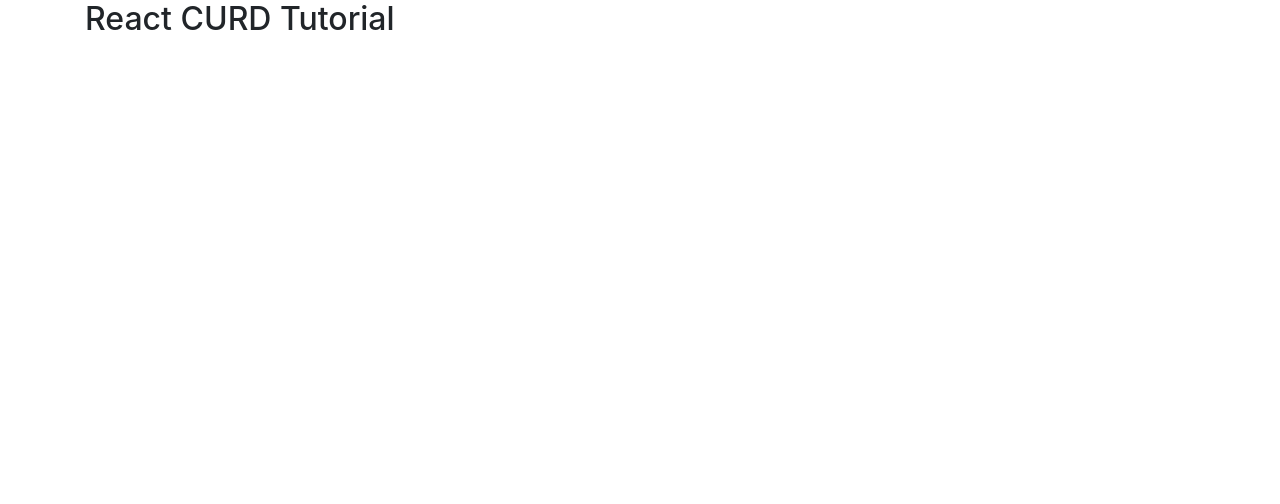
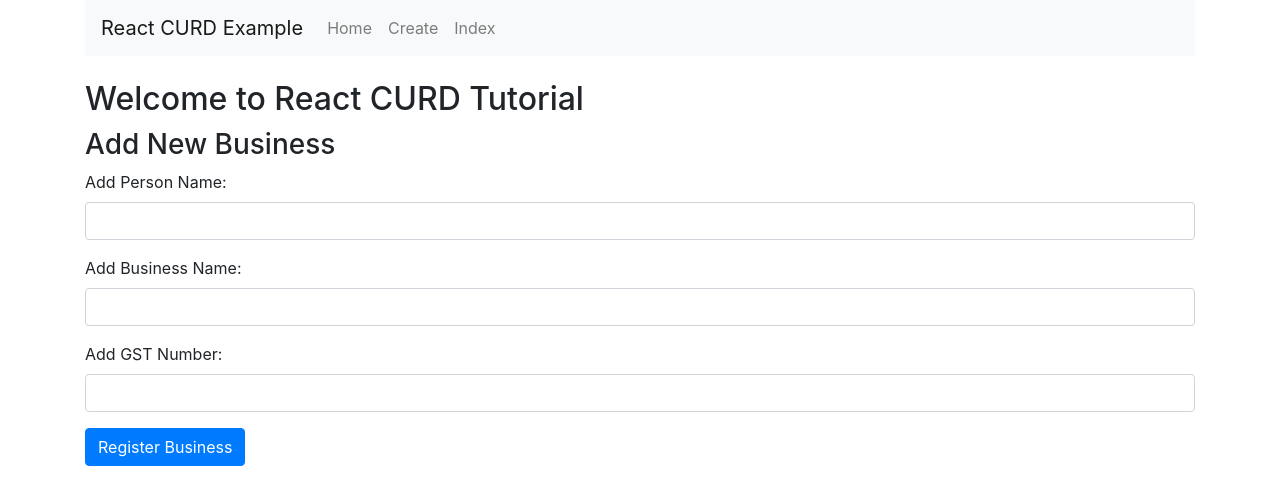
Before and after one commit to sakiladissanayake/reactcurd_app, a React (Create React App) app: page /create in a window 1280 px wide. Shown: the top 504 px of the page. Built offline with nearby package versions, Linux system fonts and the light colour scheme.

Commit message:
submit the form

```diff
--- a/src/App.js
+++ b/src/App.js
@@ -1,14 +1,41 @@
 import React, { Component } from 'react';
-import logo from './logo.svg';
 import './App.css';
 import 'bootstrap/dist/css/bootstrap.min.css'
+import { BrowserRouter as Router, Switch, Route, Link } from 'react-router-dom';
+
+import Create from './components/create.cpmponent';
+import Edit from './components/edit.component';
+import Index from './components/index.component'
 
 class App extends Component {
   render() {
     return (
-      <div className="container">
-        <h2>React CURD Tutorial</h2>
-      </div>
+     <Router>
+       <div className="container">
+       <nav className="navbar navbar-expand-lg navbar-light bg-light">
+        <Link to={'/'} className="navbar-brand">React CURD Example</Link>
+        <div className="collapse navbar-collapse" id="navbarSupportedContent">
+          <ul className="navbar-nav mr-auto">
+            <li className="nav-item">
+              <Link to={'/'} className="nav-link">Home</Link>
+            </li>
+            <li className="nav-item">
+              <Link to={'/create'} className="nav-link">Create</Link>
+            </li>
+            <li className="nav-item">
+              <Link to={'/index'} className="nav-link">Index</Link>
+            </li>
+          </ul>
+        </div>
+       </nav><br/>
+       <h2>Welcome to React CURD Tutorial</h2>
+       <Switch>
+         <Route exact path='/create' component={ Create } />
+         <Route path='/edit/:id' component={ Edit } />
+         <Route path='/index' component={ Index } />
+       </Switch>
+       </div>
+     </Router>
     );
   }
 }
--- /dev/null
+++ b/src/components/create.cpmponent.js
@@ -0,0 +1,85 @@
+import React, { Component } from 'react';
+
+export default class Create extends Component {
+    constructor(props) {
+        super(props);
+        this.onChangePersonName = this.onChangePersonName.bind(this);
+        this.onChangeBusinessName = this.onChangeBusinessName.bind(this);
+        this.onChangeGstNumber = this.onChangeGstNumber.bind(this);
+        this.onSubmit = this.onSubmit.bind(this);
+
+        this.state = {
+            person_name: '',
+            business_name: '',
+            business_gst_number: ''
+        }
+    }
+
+    onChangePersonName(e) {
+        this.setState({
+            person_name: e.traget.value
+        });
+    }
+
+    onChangeBusinessName(e) {
+        this.setState({
+            business_name: e.traget.value
+        });
+    }
+
+    onChangeGstNumber(e) {
+        this.setState({
+            business_gst_number: e.traget.value
+        });
+    }
+
+    onSubmit(e){
+        e.preventDefault();
+        console.log(`The values are ${this.state.person_name}, ${this.state.business_name}, and ${this.state.business_gst_number}`)
+        this.setState({
+            person_name:'',
+            business_name: '',
+            business_gst_number: ''
+        })
+    }
+
+    render() {
+        return (
+           <div style={{marginTop: 10}}>
+           <h3>Add New Business</h3>
+            <form onSubmit={this.onSubmit}>
+                <div className="form-group">
+                    <label>Add Person Name: </label>
+                    <input
+                    type="text"
+                    className="form-control"
+                    value={this.state.person_name}
+                    onChange={this.onChangePersonName}
+                    />
+                </div>
+                <div className="form-group">
+                    <label>Add Business Name: </label>
+                    <input
+                    type="text"
+                    className="form-control"
+                    value={this.state.business_name}
+                    onChange={this.onChangeBusinessName}
+                     />
+                </div>
+                <div className="form-group">
+                    <label>Add GST Number: </label>
+                    <input
+                    type="text"
+                    className="form-control"
+                    value={this.state.business_gst_number}
+                    onChange={this.onChangeGstNumber}
+                     />
+                </div>
+                <div className="form-group">
+                    <input type="submit" value="Register Business" className="btn btn-primary" />
+                </div>
+            </form>
+           </div>
+        )
+    }
+}
--- /dev/null
+++ b/src/components/edit.component.js
@@ -0,0 +1,11 @@
+import React, { Component } from 'react'
+
+export default class Edit extends Component {
+    render() {
+        return (
+            <div>
+                <p>Welcome to Eidt Component!!</p>
+            </div>
+        )
+    }
+}
--- /dev/null
+++ b/src/components/index.component.js
@@ -0,0 +1,11 @@
+import React, { Component } from 'react';
+
+export default class Index extends Component {
+    render() {
+        return(
+            <div>
+                <p>Welcome to Index Component!!</p>
+            </div>
+        )
+    }
+}
```
